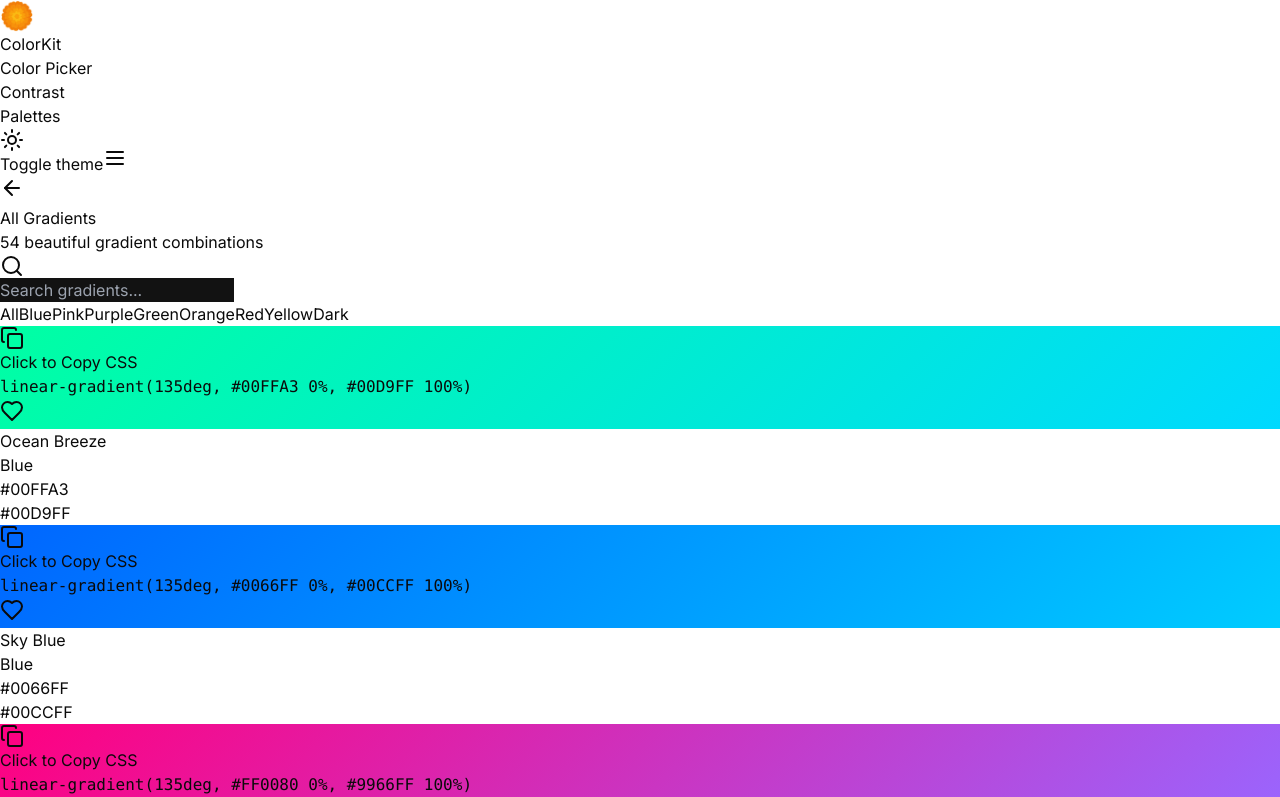
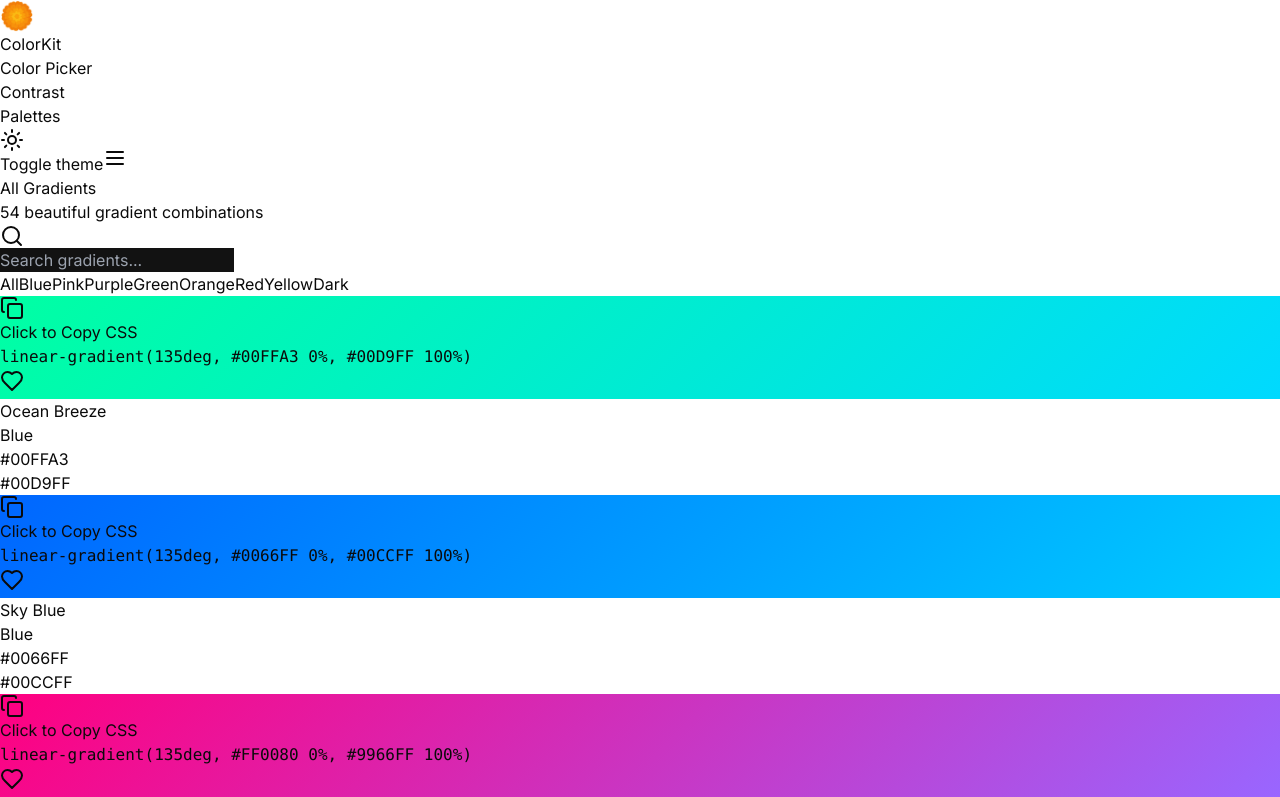
Before and after one commit to codewithdhruba01/ColorPicker, a Next.js app: page /gradients/all in a window 1280 px wide. Shown: the top 797 px of the page. Built offline with nearby package versions, Linux system fonts and the light colour scheme.

Commit message:
style: center align header and search section on All Gradients page

```diff
--- a/app/gradients/all/page.tsx
+++ b/app/gradients/all/page.tsx
@@ -45,62 +45,64 @@ export default function AllGradientsPage() {
 
   return (
     <div className="min-h-screen bg-background dark:bg-slate-950 flex flex-col">
+      {/* Background */}
       <div className="absolute inset-0 bg-gradient-to-br from-background via-background to-muted/20 dark:from-slate-900 dark:via-slate-950 dark:to-cyan-900/20"></div>
 
       <div className="relative z-10 flex-1 flex flex-col">
         <Navbar />
 
-        <main className="flex-1 container mx-auto pt-36 sm:pt-40 pb-10">
-          <div className="max-w-7xl mx-auto space-y-6">
-            <div className="flex items-center gap-4">
-              <Link href="/gradients">
-                <Button variant="outline" size="icon">
-                  <ArrowLeft className="w-4 h-4" />
-                </Button>
-              </Link>
-              <div className="flex-1">
-                <h1 className="text-3xl sm:text-4xl md:text-5xl font-bold text-foreground dark:text-white">
+        <main className="flex-1 container mx-auto pt-28 sm:pt-32 pb-10">
+          <div className="max-w-7xl mx-auto flex flex-col items-center text-center space-y-8">
+
+            {/* Header Section */}
+            <div className="space-y-2">
+              <div className="flex items-center justify-center gap-3">
+                <h1 className="text-4xl sm:text-5xl font-bold text-foreground dark:text-white">
                   All Gradients
                 </h1>
-                <p className="text-sm sm:text-base text-muted-foreground dark:text-white/60 mt-1">
+              </div>
+              <p className="text-sm sm:text-base text-muted-foreground dark:text-white/60">
                 {filteredGradients.length} beautiful gradient combinations
               </p>
             </div>
-            </div>
 
-            <div className="space-y-4">
-              <div className="relative max-w-xl">
+            {/* Search Bar */}
+            <div className="relative w-full max-w-lg">
               <Search className="absolute left-4 top-1/2 -translate-y-1/2 w-5 h-5 text-muted-foreground" />
               <Input
                 type="text"
                 placeholder="Search gradients..."
                 value={searchQuery}
                 onChange={(e) => setSearchQuery(e.target.value)}
-                  className="pl-12 h-12"
+                className="pl-12 h-12 rounded-full shadow-sm"
               />
             </div>
 
-              <div className="flex flex-wrap gap-2">
+            {/* Category Buttons */}
+            <div className="flex flex-wrap justify-center gap-2">
               {categories.map((category) => (
                 <Button
                   key={category}
                   variant={selectedCategory === category ? "default" : "outline"}
                   size="sm"
                   onClick={() => setSelectedCategory(category)}
+                  className="rounded-full"
                 >
                   {category}
                 </Button>
               ))}
             </div>
-            </div>
 
+            {/* Gradients Grid */}
+            <div className="w-full mt-8 grid grid-cols-1 sm:grid-cols-2 lg:grid-cols-3 xl:grid-cols-4 gap-4 sm:gap-6">
               {filteredGradients.length === 0 ? (
-              <Card className="p-12 text-center">
-                <p className="text-muted-foreground">No gradients found matching your search</p>
+                <Card className="p-12 text-center col-span-full">
+                  <p className="text-muted-foreground">
+                    No gradients found matching your search
+                  </p>
                 </Card>
               ) : (
-              <div className="grid grid-cols-1 sm:grid-cols-2 lg:grid-cols-3 xl:grid-cols-4 gap-4 sm:gap-6">
-                {filteredGradients.map((gradient) => (
+                filteredGradients.map((gradient) => (
                   <Card
                     key={gradient.id}
                     className="group overflow-hidden hover:shadow-2xl transition-all"
@@ -110,6 +112,7 @@ export default function AllGradientsPage() {
                       style={{ background: gradient.css }}
                       onClick={() => copyGradient(gradient)}
                     >
+                      {/* Hover overlay */}
                       <div className="absolute inset-0 bg-black/0 group-hover:bg-black/60 transition-all duration-300 flex flex-col items-center justify-center opacity-0 group-hover:opacity-100">
                         <div className="transform translate-y-4 group-hover:translate-y-0 transition-transform duration-300">
                           {copiedId === gradient.id ? (
@@ -135,6 +138,7 @@ export default function AllGradientsPage() {
                         </div>
                       </div>
 
+                      {/* Like Button */}
                       <button
                         onClick={(e) => {
                           e.stopPropagation()
@@ -152,6 +156,7 @@ export default function AllGradientsPage() {
                       </button>
                     </div>
 
+                    {/* Gradient Info */}
                     <div className="p-4 space-y-2">
                       <div className="flex items-start justify-between gap-2">
                         <h3 className="font-semibold text-sm sm:text-base">{gradient.name}</h3>
@@ -159,24 +164,22 @@ export default function AllGradientsPage() {
                           {gradient.category}
                         </Badge>
                       </div>
-                      <div className="flex items-center gap-2">
+                      <div className="flex flex-wrap items-center gap-2">
                         {gradient.colors.map((color, index) => (
                           <div key={index} className="flex items-center gap-1">
                             <div
-                              className="w-6 h-6 rounded border-2 border-border"
+                              className="w-5 h-5 sm:w-6 sm:h-6 rounded border border-border"
                               style={{ backgroundColor: color }}
                             />
-                            <span className="text-xs font-mono text-muted-foreground">
-                              {color}
-                            </span>
+                            <span className="text-xs font-mono text-muted-foreground">{color}</span>
                           </div>
                         ))}
                       </div>
                     </div>
                   </Card>
-                ))}
+                ))
+              )}
             </div>
-            )}
           </div>
         </main>
 
```
Lines whose indentation alone changed are shown as unchanged.
